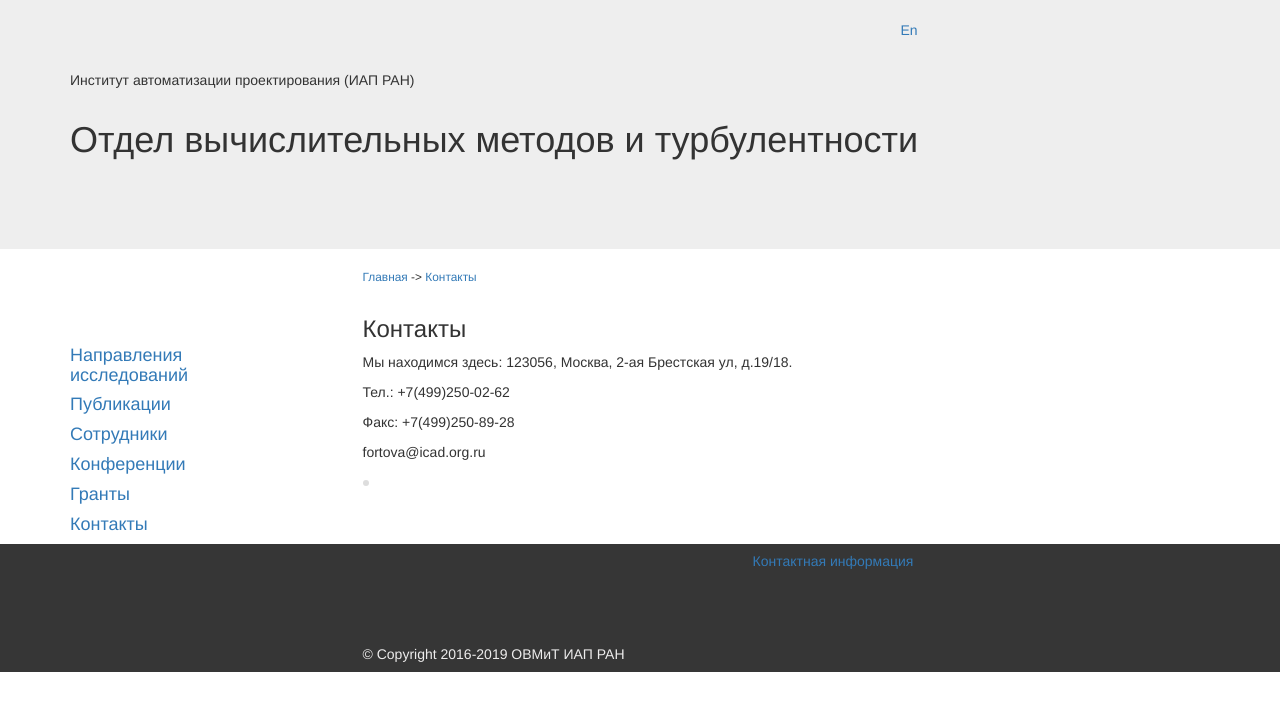
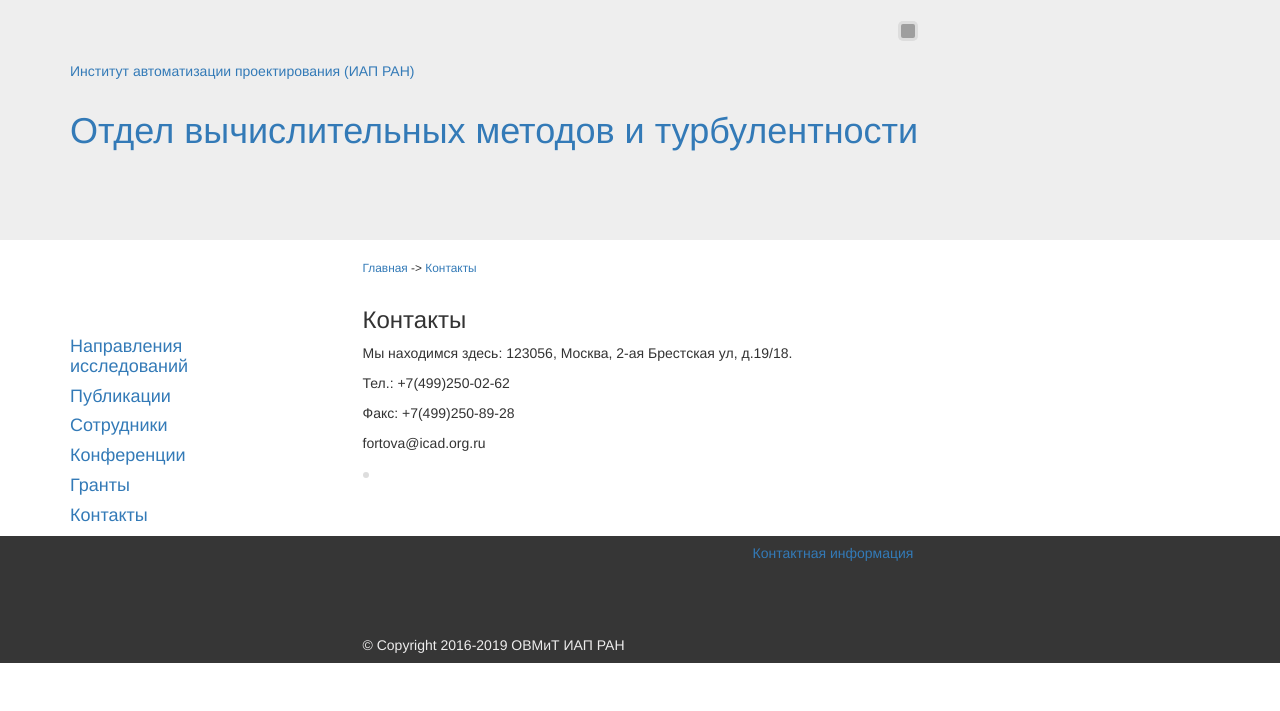
Before and after one commit to vadimvshepelev/icad-dcmt, a Django app: page /contacts/ in a window 1280 px wide. Shown: the top 711 px of the page. Run offline with Django 3.2, Linux system fonts and the light colour scheme; some libraries are stand-ins or nearby versions; grey boxes are pictures that could not be loaded.

Commit message:
cosmetic

```diff
--- a/dcmtsite/www/templates/base.html
+++ b/dcmtsite/www/templates/base.html
@@ -14,7 +14,10 @@
 	  <div class='container'>
 	    <div class='row'>
 		  <div class = 'col-md-offset-3 col-md-6'>
-		    <div class='pull-right'> <br> <a href="/">En</a></p></div>
+		    <div class='pull-right'>
+              <br>
+              <a href="/"><img src="{% static 'english-flag.ico' %}" width="20" height = "20" alt="En"</a>
+            </div>
 		  </div>
 		  <div class = 'col-md-3'></div>
 		</div>
```
Also changed, not shown: dcmtsite/www/static/british-flag.ico (added), dcmtsite/www/static/british-flag.png (added), dcmtsite/www/static/russian-flag.ico (added), dcmtsite/www/static/russian-flag.png (added).
